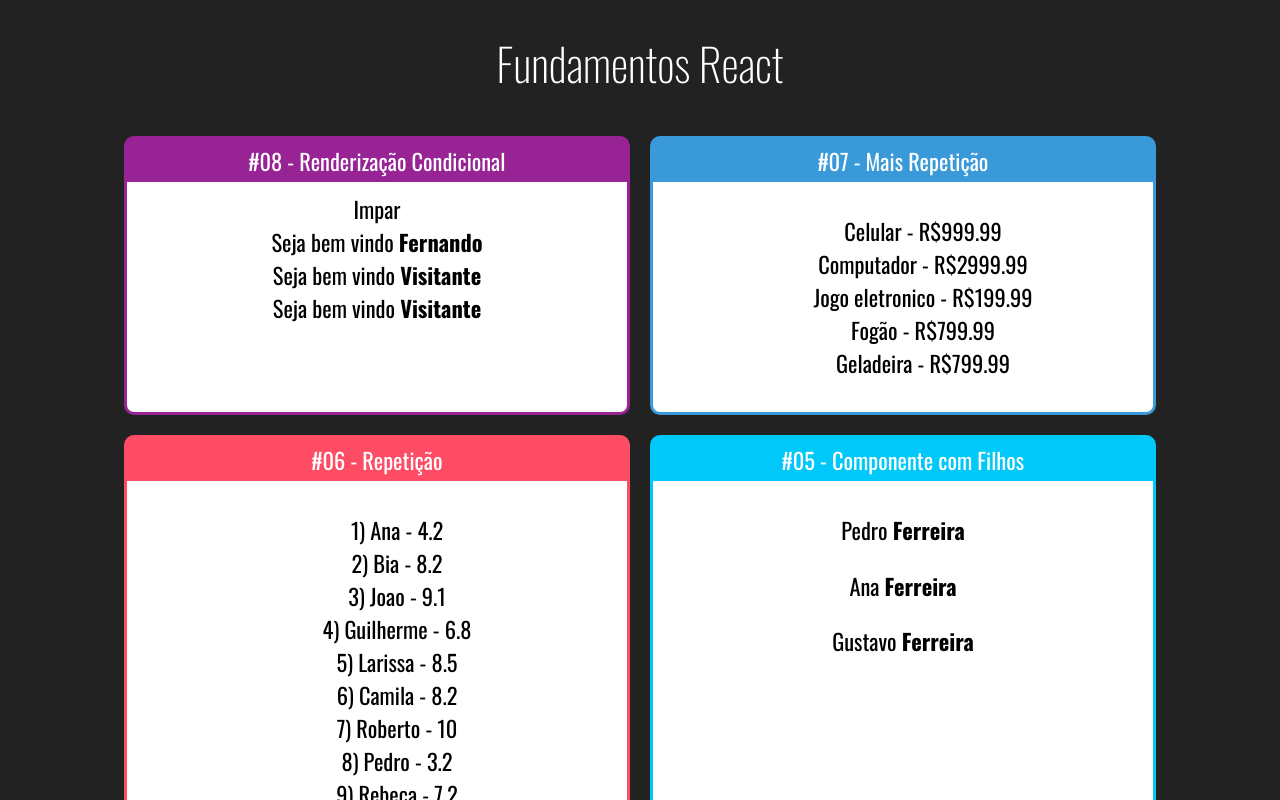
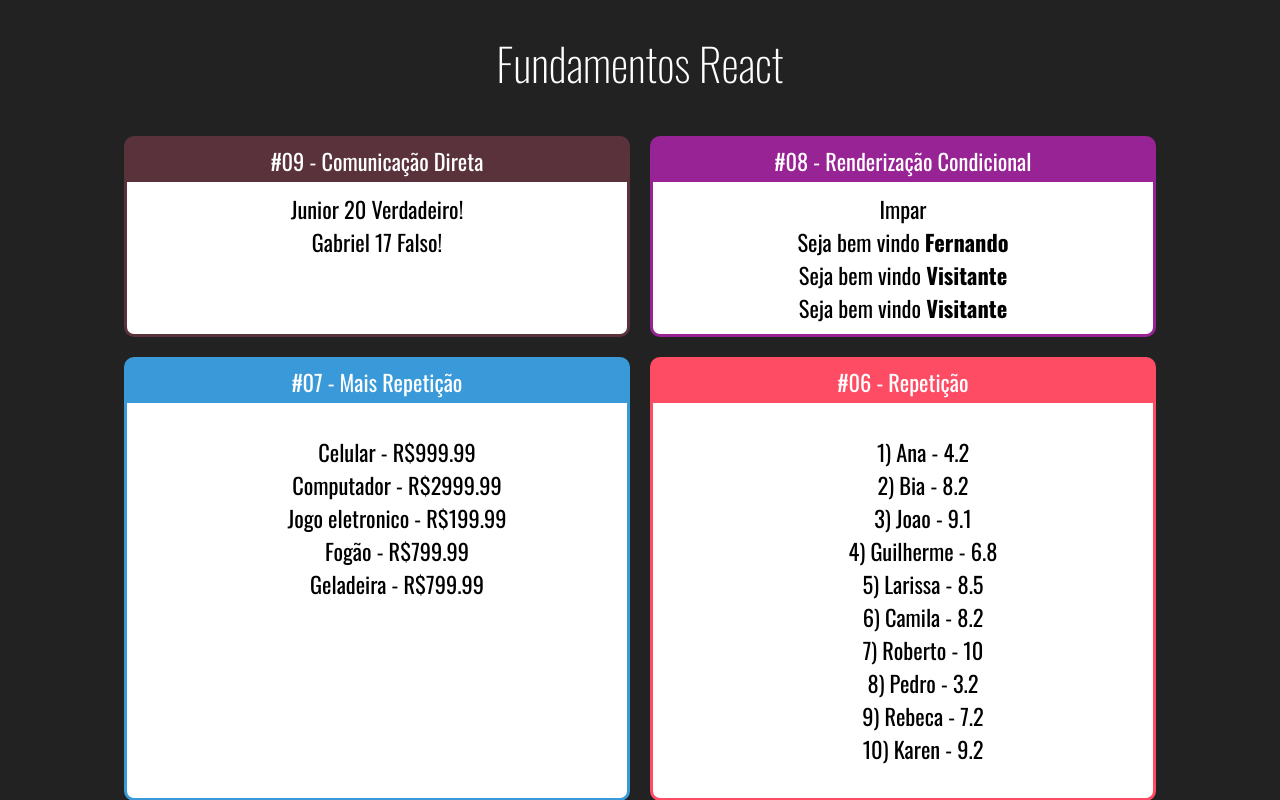
Before and after one commit to ArthurPMachado/React, a React (Create React App) app: page / in a window 1280 px wide. Shown: the top 800 px of the page. Built offline with nearby package versions, Linux system fonts and the light colour scheme.

Commit message:
Feat: understanding direct communication between components

```diff
--- a/src/App.jsx
+++ b/src/App.jsx
@@ -1,5 +1,6 @@
 import React from 'react';
 
+import DiretaPai from './components/basics/DiretaPai';
 import UsuarioInfo from './components/basics/UsuarioInfo';
 import ParOuImpar from './components/basics/ParOuImpar';
 import TabelaProdutos from './components/basics/TabelaProdutos';
@@ -20,6 +21,10 @@ function App() {
       <h1>Fundamentos React</h1>
 
       <div className="cards">
+        <Card titulo="#09 - Comunicação Direta" cor="#59323C">
+          <DiretaPai />
+        </Card>
+
         <Card titulo="#08 - Renderização Condicional" cor="#982395">
           <ParOuImpar numero={21} />
           <UsuarioInfo usuario={{ nome: 'Fernando' }} />
--- /dev/null
+++ b/src/components/basics/DiretaFilho.jsx
@@ -0,0 +1,15 @@
+import React from 'react';
+
+function DiretaFilho(props) {
+  const { nome, idade, adulto } = props;
+
+  return (
+    <div>
+      <span>{nome} </span>
+      <span> {idade} </span>
+      <span>{adulto ? 'Verdadeiro' : 'Falso'}!</span>
+    </div>
+  );
+}
+
+export default DiretaFilho;
--- /dev/null
+++ b/src/components/basics/DiretaPai.jsx
@@ -0,0 +1,13 @@
+import React from 'react';
+import DiretaFilho from './DiretaFilho';
+
+function DiretaPai(props) {
+  return (
+    <div>
+      <DiretaFilho nome="Junior" idade={20} adulto />
+      <DiretaFilho nome="Gabriel" idade={17} />
+    </div>
+  );
+}
+
+export default DiretaPai;
```
